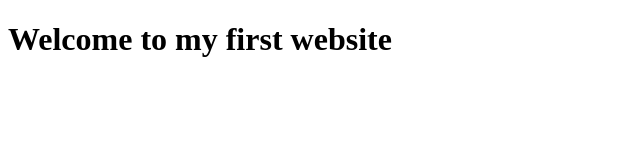
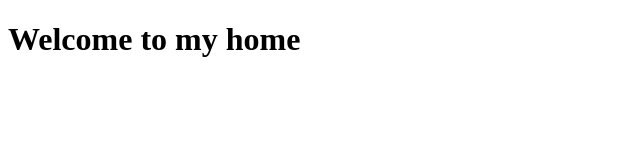
Before and after one commit to Monzter0012/githubwithhttpd, a plain HTML site: page index.html in a window 1280 px wide. Shown: the whole page, without its empty margins (0-640 px from the left). Drawn offline with Linux system fonts and the light colour scheme.

Commit message:
Update index.html

```diff
--- a/index.html
+++ b/index.html
@@ -1,9 +1,9 @@
 <!DOCTYPE html>
 <html>
 <head>
-<title>My Website</title>
+<title>First website</title>
 </head>
 <body>
-<h1>Welcome to my first website</h1>
+<h1>Welcome to my home</h1>
 </body>
 </html>
```
